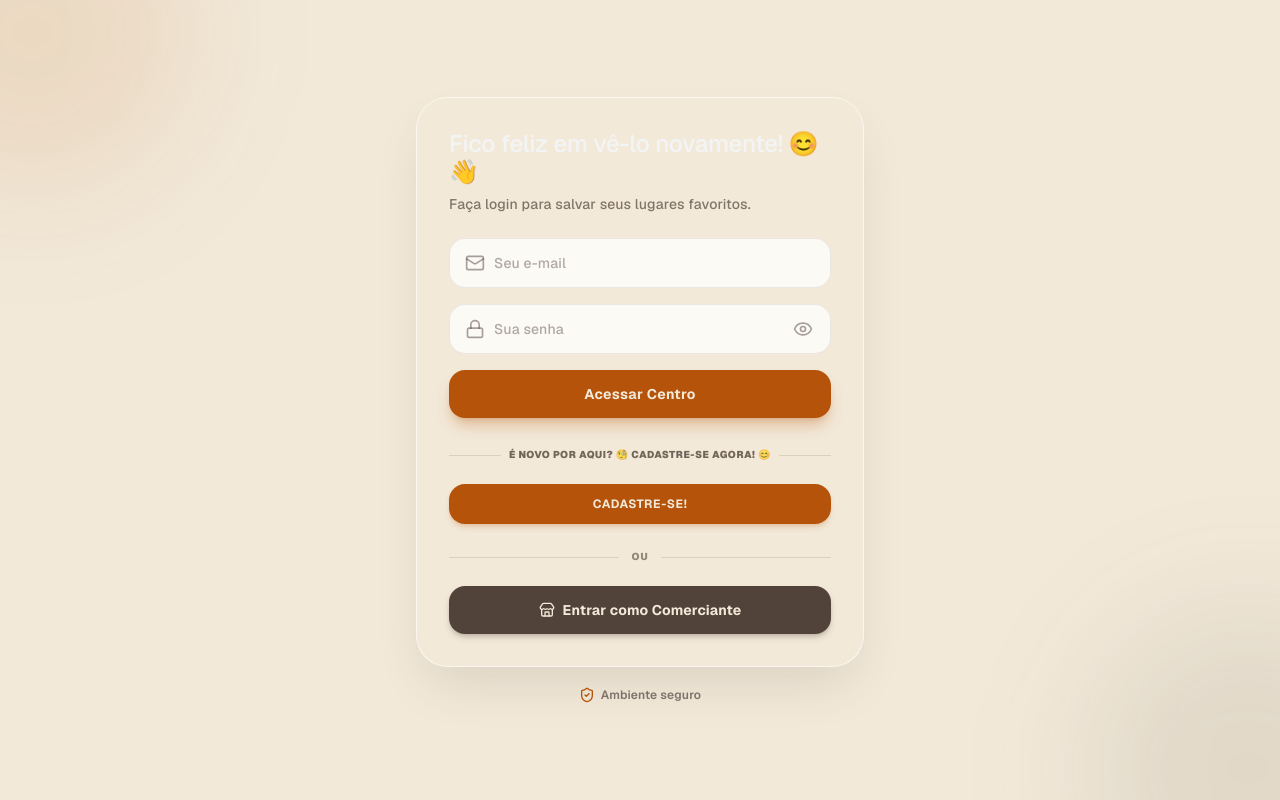
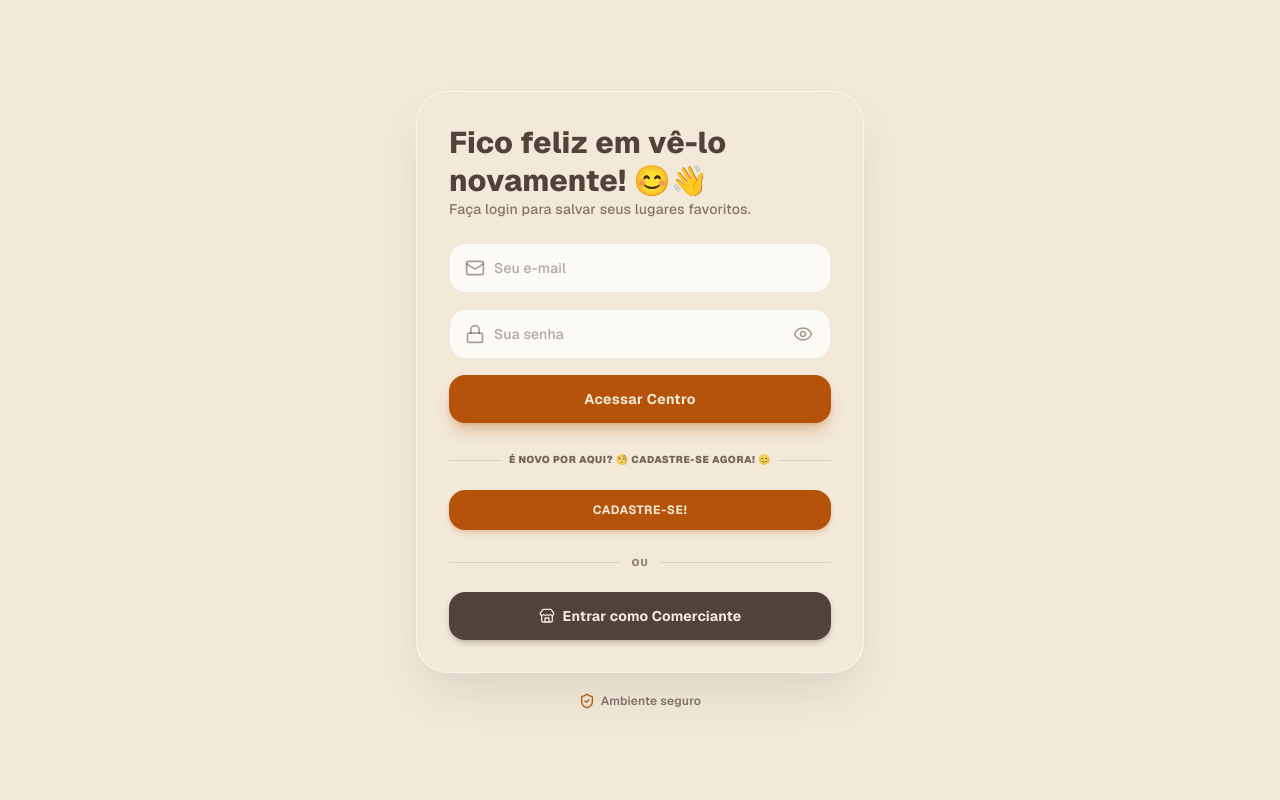
Before and after one commit to DanielQuintela/buscaCentroFront, a React (Vite) app: page / in a window 1280 px wide. Built offline with nearby package versions, Linux system fonts and the light colour scheme; no server answers.

Commit message:
refatoração na tela de login

```diff
--- a/src/pages/LoginPage.tsx
+++ b/src/pages/LoginPage.tsx
@@ -59,18 +59,14 @@ export function LoginPage() {
   return (
     <div className="relative min-h-screen w-full flex flex-col items-center justify-center bg-[#f2e9d9] p-4 sm:p-6 overflow-x-hidden select-none">
 
-      {/* Luzes orgânicas de fundo */}
-      <div className="absolute -top-32 -left-32 w-80 h-80 bg-[#b45309]/10 rounded-full blur-3xl pointer-events-none" />
-      <div className="absolute -bottom-32 -right-32 w-80 h-80 bg-[#51433a]/10 rounded-full blur-3xl pointer-events-none" />
-
       {/* Card Principal */}
-      <div className="relative z-10 w-full max-w-sm sm:max-w-md bg-[#f2e9d9]/85 backdrop-blur-xl p-7 sm:p-8 rounded-[32px] shadow-2xl shadow-[#51433a]/15 border border-white/60">
+      <div className="relative z-10 w-full max-w-sm sm:max-w-md bg-[#f2e9d9]/85 backdrop-blur-xl p-7 sm:p-8 rounded-4xl shadow-2xl shadow-[#51433a]/15 border border-white/60">
 
         {/* Cabeçalho de Boas-vindas */}
         <div className="mb-6">
-          <h2 className="text-3xl sm:text-3xl font-extrabold text-[#51433a] leading-tight">
+          <span className="text-3xl sm:text-3xl font-extrabold text-[#51433a] leading-tight">
             Fico feliz em vê-lo novamente! 😊👋
-          </h2>
+          </span>
           <p className="text-[#51433a]/70 mt-1.5 text-sm font-medium">
             Faça login para salvar seus lugares favoritos.
           </p>
```
